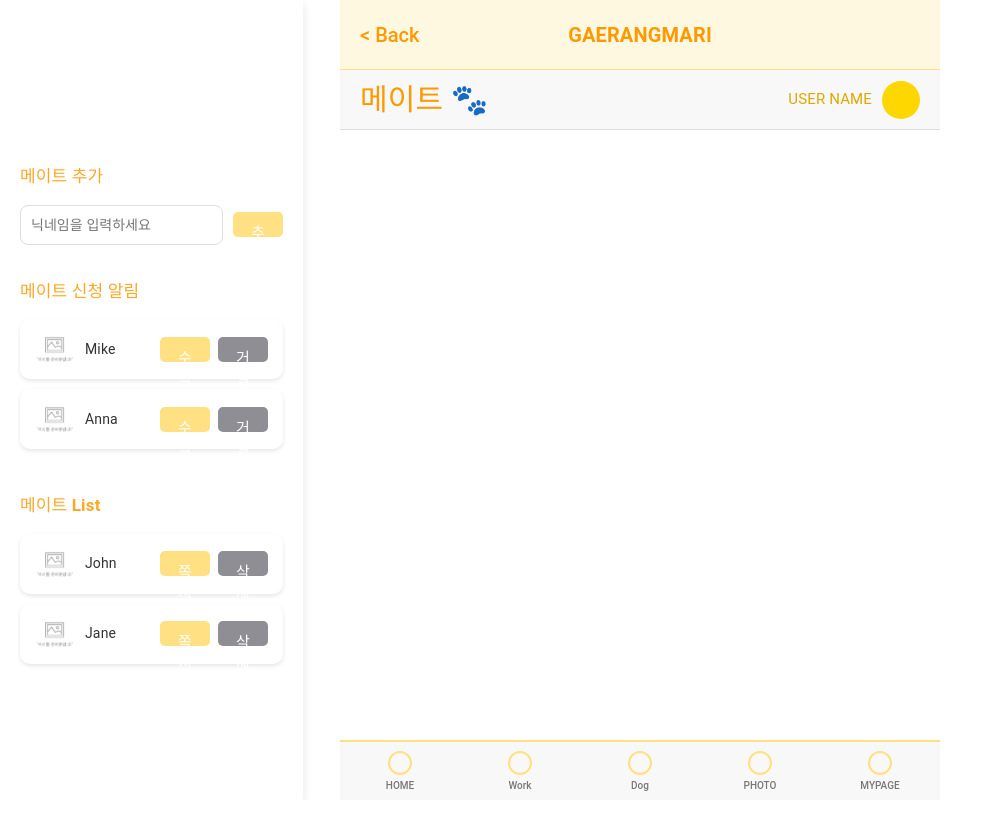
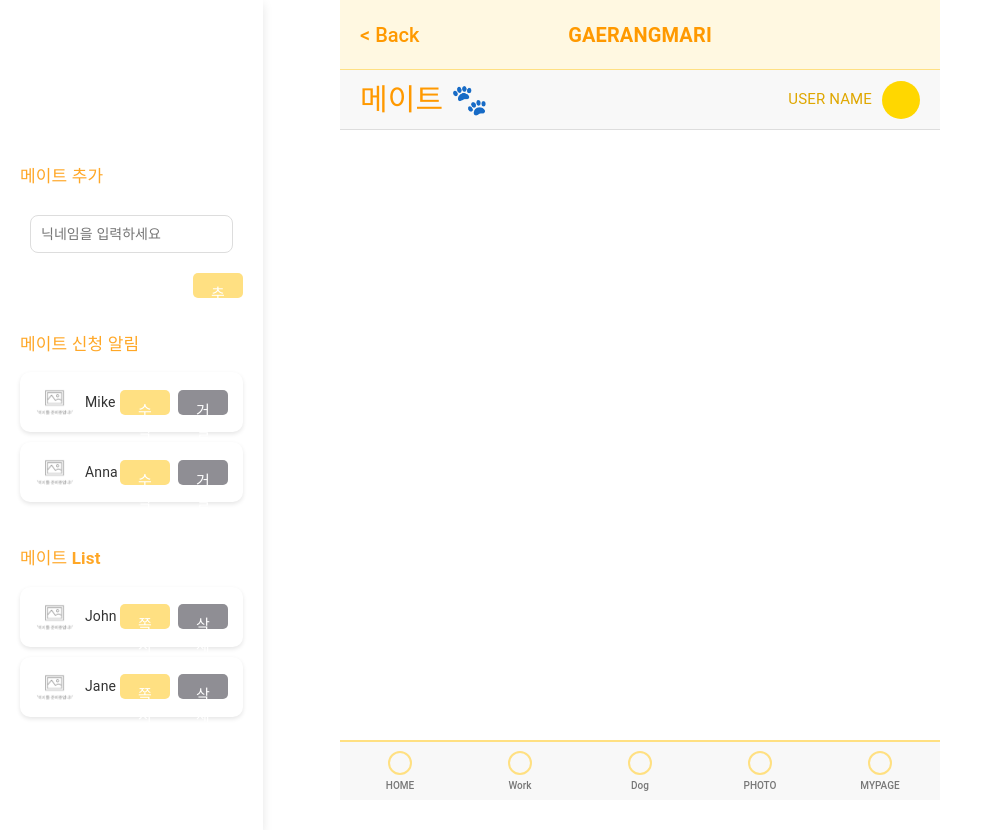
Before and after one commit to OZ-5-1-TEAM/1-Team, a React (Vite) app: page /mate in a window 1280 px wide. Shown: the whole page, without its empty margins (0-983 px from the left). Before the commit the page ends 800 px from the top, so only its background shows below. Built offline with nearby package versions, Linux system fonts and the light colour scheme; the HTML template or start-up script is replaced by a standard one.

Commit message:
#93 Style : label 클릭 시 input으로 이동

```diff
--- a/src/pages/MatePage.jsx
+++ b/src/pages/MatePage.jsx
@@ -54,7 +54,12 @@ const MainPageWrapper = styled.div`
     box-shadow: none;
   }
 `;
-
+const Label = styled.label`
+  font-size: 14px;
+  font-weight: bold;
+  display: block;
+  cursor: pointer; /* 마우스 커서 추가 */
+`;
 const NotificationBox = styled.div`
   position: fixed;
   top: 0;
@@ -136,12 +141,12 @@ const ButtonGroup = styled.div`
 
 const Textarea = styled.textarea`
   width: 100%;
+  height: 100%;
   min-height: 150px;
   border: 1px solid #ddd;
   border-radius: 8px;
-  padding: 10px;
+  padding: 15px;
   font-size: 14px;
-  margin-bottom: 15px;
   box-sizing: border-box;
   resize: none;
   ${focusStyles}
@@ -155,7 +160,7 @@ const ButtonRight = styled.div`
 const InputSection = styled.div`
   display: flex;
   gap: 10px;
-  align-items: center;
+  flex-direction: column;
 `;
 
 const Input = styled.input`
@@ -163,8 +168,10 @@ const Input = styled.input`
   height: 40px;
   border: 1px solid #ddd;
   border-radius: 8px;
-  padding: 0 10px;
+  padding: 10px;
   font-size: 14px;
+  margin: 0px 10px 10px 10px;
+
   ${focusStyles}
 `;
 
@@ -234,15 +241,32 @@ const MatePage = () => {
     showNotification('메이트가 추가되었습니다!', 'success');
   };
 
+  const handleDeleteMate = (id) => {
+    const mateToDelete = mates.find((mate) => mate.id === id);
+
+    if (!mateToDelete) {
+      showNotification('삭제할 메이트를 찾을 수 없습니다.', 'error');
+      return;
+    }
+
+    setMates((prevMates) => prevMates.filter((m) => m.id !== id));
+    showNotification(`${mateToDelete.name}님이 삭제되었습니다.`, 'success');
+  };
+
   const handleSendMessage = () => {
     if (!message.trim()) {
       showNotification('메시지를 입력해주세요!', 'error');
       return;
     }
+
     console.log('Message sent to:', selectedMate.name, message);
+
     setMessage('');
-    showNotification('메시지가 전송되었습니다!', 'success');
     setSelectedMate(null);
+    showNotification(
+      `${selectedMate.name}님에게 쪽지가 성공적으로 전송되었습니다!`,
+      'success'
+    );
   };
 
   const handleAcceptRequest = (id) => {
@@ -279,8 +303,14 @@ const MatePage = () => {
       <ContentSection>
         {selectedMate && (
           <Section>
-            <SectionTitle>{selectedMate.name}님에게 쪽지 보내기</SectionTitle>
+            <InputSection>
+              <Label htmlFor='messageInput'>
+                <SectionTitle>
+                  {selectedMate.name}님에게 쪽지 보내기
+                </SectionTitle>
+              </Label>
               <Textarea
+                id='messageInput'
                 placeholder='내용을 입력하세요'
                 value={message}
                 onChange={(e) => setMessage(e.target.value)}
@@ -290,20 +320,27 @@ const MatePage = () => {
                   보내기
                 </Button>
               </ButtonRight>
+            </InputSection>
           </Section>
         )}
 
         <Section>
+          <InputSection>
+            <Label htmlFor='nicknameInput'>
               <SectionTitle>메이트 추가</SectionTitle>
-          <InputSection>
+            </Label>
             <Input
+              id='nicknameInput'
+              type='text'
               placeholder='닉네임을 입력하세요'
               value={newMateName}
               onChange={(e) => setNewMateName(e.target.value)}
             />
+            <ButtonRight>
               <Button variant='send' size='small' onClick={handleAddMate}>
                 추가
               </Button>
+            </ButtonRight>
           </InputSection>
         </Section>
 
@@ -360,11 +397,7 @@ const MatePage = () => {
                   <Button
                     variant='cancel'
                     size='small'
-                    onClick={() =>
-                      setMates((prevMates) =>
-                        prevMates.filter((m) => m.id !== mate.id)
-                      )
-                    }
+                    onClick={() => handleDeleteMate(mate.id)}
                   >
                     삭제
                   </Button>
--- a/src/pages/MessagePage.jsx
+++ b/src/pages/MessagePage.jsx
@@ -328,8 +328,11 @@ const MessagePage = () => {
       <Header title='쪽지함' />
       <ContentSection>
         <SendMessageBox visible={replyMode}>
-          <ReplyTitle>{currentReply}님에게 쪽지 보내기</ReplyTitle>
+          <label htmlFor='Message'>
+            <ReplyTitle>{currentReply}님에게 쪽지 보내기</ReplyTitle>
+          </label>
           <TextArea
+            id='Message'
             placeholder='내용을 입력하세요'
             value={message}
             onChange={(e) => setMessage(e.target.value)}
```
Lines whose indentation alone changed are shown as unchanged.
